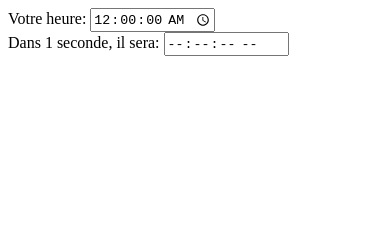
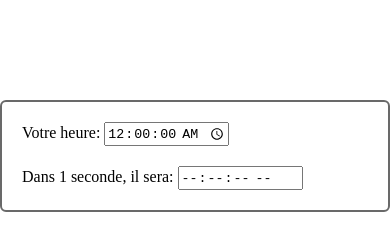
Before and after one commit to sebcourtois/afpa-exo-vanilla-js, a plain HTML site: page 03_heure_plus_1_seconde/index.html in a window 390 px wide. Drawn offline with Linux system fonts and the light colour scheme.

Commit message:
03_heure_plus_1_seconde: add minimal style and responsiveness

```diff
--- a/03_heure_plus_1_seconde/index.html
+++ b/03_heure_plus_1_seconde/index.html
@@ -3,15 +3,17 @@
 <head>
     <meta charset="UTF-8">
     <title>Heure plus 1 seconde</title>
+    <meta name="viewport" content="width=device-width, initial-scale=1.0"/>
     <script src="script.js" defer></script>
+    <link rel="stylesheet" href="main.css">
 </head>
-<body>
+<body class="container">
 <form>
-    <div>
+    <div class="form-entry">
         <label for="time_input">Votre heure:</label>
         <input type="time" id="time_input" step="1" value="00:00:00">
     </div>
-    <div>
+    <div class="form-entry">
         <label for="time_output">Dans 1 seconde, il sera:</label>
         <input type="time" id="time_output" step="1" readonly>
     </div>
--- /dev/null
+++ b/03_heure_plus_1_seconde/main.css
@@ -0,0 +1,20 @@
+* {
+    margin: 0;
+    box-sizing: border-box;
+}
+
+.container {
+    max-width: 500px;
+    height: auto;
+    border: dimgrey solid 2px;
+    border-radius: 6px;
+    margin-inline: auto;
+    margin-block: 100px;
+    padding-inline: 20px;
+    display: flex;
+    flex-direction: column;
+}
+
+.form-entry {
+    margin-block: 20px;
+}
```
